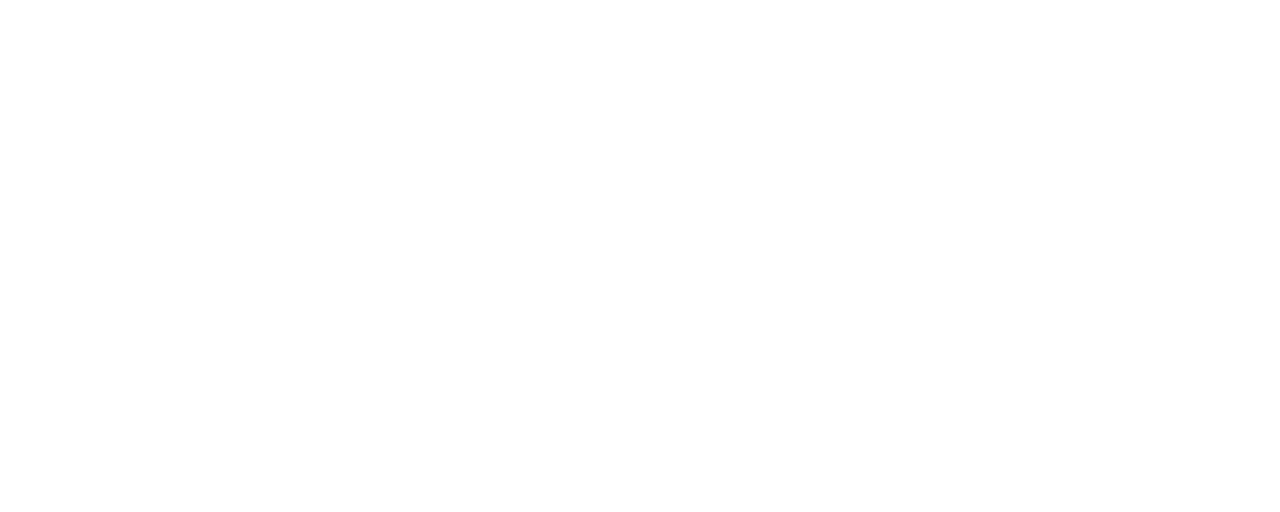
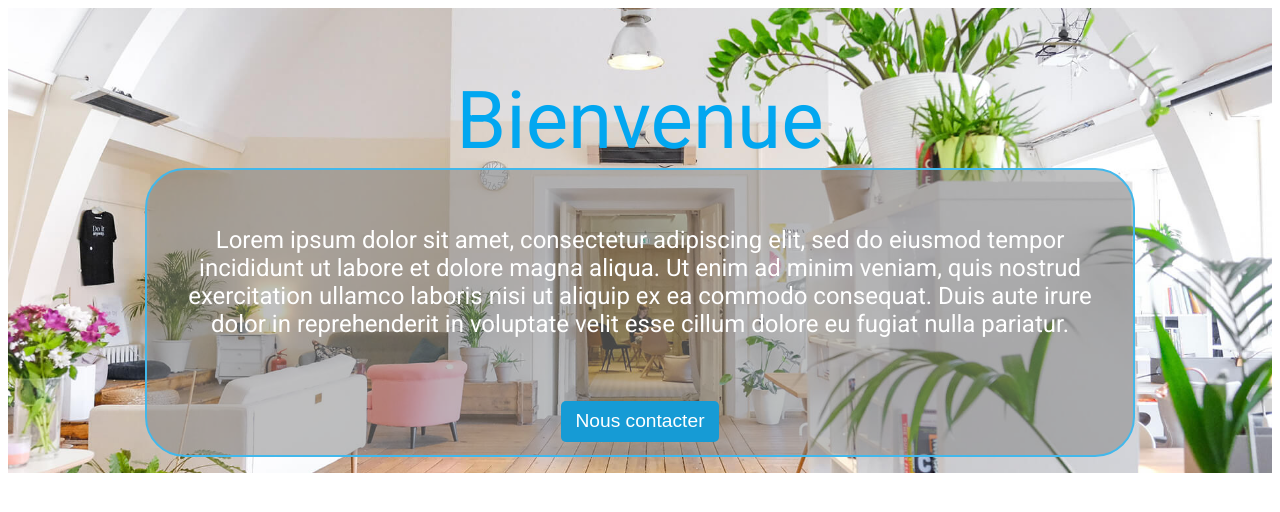
Before and after one commit to Benjamin-Rivero/CDAWeb-Statique, a plain HTML site: page index.html in a window 1280 px wide. Drawn offline with Linux system fonts and the light colour scheme.

Commit message:
Cadre bienvenue avec html et css

```diff
--- a/index.html
+++ b/index.html
@@ -3,9 +3,20 @@
 <head>
     <meta charset="UTF-8">
     <meta name="viewport" content="width=device-width, initial-scale=1.0">
+    <link rel="stylesheet" href="style.css">
     <title>Document</title>
 </head>
 <body>
-
+    <section class="bienvenue">
+        <h1 class="titre-bienvenue">Bienvenue</h1>
+        <div class="cadre-bienvenue">
+            <p class="texte-bienvenue">
+                Lorem ipsum dolor sit amet, consectetur adipiscing elit, sed do eiusmod tempor incididunt ut labore et dolore magna aliqua.
+                Ut enim ad minim veniam, quis nostrud exercitation ullamco laboris nisi ut aliquip ex ea commodo consequat.
+                Duis aute irure dolor in reprehenderit in voluptate velit esse cillum dolore eu fugiat nulla pariatur.
+            </p>
+            <button class="bouton-bienvenue">Nous contacter</button>
+        </div>
+    </section>
 </body>
 </html>
--- /dev/null
+++ b/style.css
@@ -0,0 +1,53 @@
+@import url('https://fonts.googleapis.com/css2?family=Roboto:ital,wght@0,100;0,300;0,400;0,500;0,700;0,900;1,100;1,300;1,400;1,500;1,700;1,900&display=swap');
+
+.bienvenue {
+    display:flex;
+    flex-direction: column;
+    background-image: url("images/slide/slide-2.jpg");
+    background-size: cover;
+    background-repeat: no-repeat;
+    background-position-y:45%;
+    justify-content: center;
+    align-items: center;
+    width: 100%;
+}
+
+.titre-bienvenue {
+    font-family: Roboto;
+    font-weight: 400;
+    color:#02a7f0;
+    font-size: 5em;
+    margin-bottom: 0rem;
+}
+
+.texte-bienvenue {
+    font-size: 1.5em;
+    text-align: center;
+    font-family: Roboto;
+    color: white;
+}
+
+.cadre-bienvenue {
+    background-color: rgba(128, 128, 128,0.5);
+    border: 2px solid #42b8eb;
+    max-width: 73%;
+    padding: 2em;
+    border-radius: 40px;
+    margin-bottom: 1em;
+    display : flex;
+    flex-direction: column;
+    justify-content: center;
+    align-items: center;
+}
+
+.bouton-bienvenue{
+    background-color: #169bd5;
+    width: fit-content;
+    padding: 0.5em 0.75em;
+    margin-bottom: -1em;
+    margin-top: 2em;
+    border: none;
+    border-radius: 5px;
+    font-size: 1.2em;
+    color: white;
+}
```
Also changed, not shown: images/logo.jpg (added), images/portfolio/portfolio-1.jpg (added), images/portfolio/portfolio-2.jpg (added), images/portfolio/portfolio-3.jpg (added), images/slide/slide-1.jpg (added), images/slide/slide-2.jpg (added), images/slide/slide-3.jpg (added), 1 other file.
